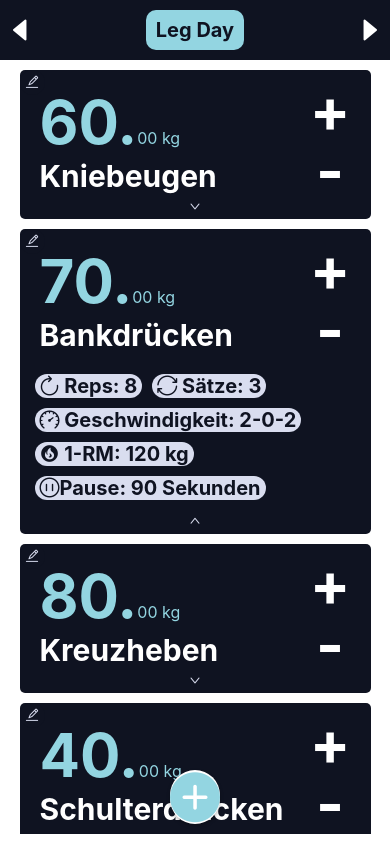
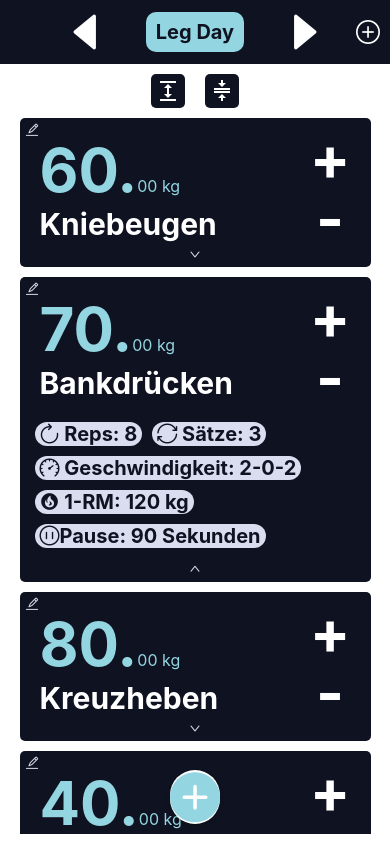
Before and after one commit to wallzry/GT, a React Native app: screen / in a window 390 px wide. Built offline with nearby package versions, Linux system fonts and the light colour scheme.

Commit message:
jetzt hinzufügen dass expand button grau

```diff
--- a/App.js
+++ b/App.js
@@ -10,17 +10,16 @@ import {
   SafeAreaView,
   Keyboard,
   Modal,
+  Animated,
 } from "react-native"
 import AntDesign from "react-native-vector-icons/AntDesign"
-
+import MaterialCommunityIcons from "react-native-vector-icons/MaterialCommunityIcons"
 import { GestureHandlerRootView } from "react-native-gesture-handler"
-import { Dimensions } from "react-native"
 import ListItem from "./components/ListItem"
-
-const { width: screenWidth } = Dimensions.get("window")
-const desiredWidth = screenWidth * 0.9
+import { PanGestureHandler, State } from "react-native-gesture-handler"
 
 export default function App() {
+  const [translateX, setTranslateX] = useState(new Animated.Value(0))
   const [exercise, setExercise] = useState("")
   const [weight, setWeight] = useState("")
   const [repetitions, setRepetitions] = useState("")
@@ -77,10 +76,32 @@ export default function App() {
         rest: 60,
         isExpanded: false,
       },
+      {
+        id: "5",
+        name: "ABC",
+        weight: 40,
+        repetitions: 12,
+        sets: 3,
+        speed: "4-0-1",
+        oneRepMax: 70,
+        rest: 60,
+        isExpanded: false,
+      },
+      {
+        id: "6",
+        name: "DEF",
+        weight: 40,
+        repetitions: 12,
+        sets: 3,
+        speed: "4-0-1",
+        oneRepMax: 70,
+        rest: 60,
+        isExpanded: false,
+      },
     ],
     "Chest Day": [
       {
-        id: "5",
+        id: "1",
         name: "Klimmzüge",
         weight: 0,
         repetitions: 10,
@@ -91,7 +112,7 @@ export default function App() {
         isExpanded: false,
       },
       {
-        id: "6",
+        id: "2",
         name: "nur1",
         weight: 34,
         repetitions: 10,
@@ -102,7 +123,7 @@ export default function App() {
         isExpanded: "",
       },
       {
-        id: "7",
+        id: "3",
         name: "keins",
         weight: 22,
         repetitions: "",
@@ -120,14 +141,45 @@ export default function App() {
     const dayNames = Object.keys(days)
     const currentIndex = dayNames.indexOf(currentDay)
     const nextIndex = (currentIndex + 1) % dayNames.length
-    setCurrentDay(dayNames[nextIndex])
+
+    // Starten der Animation nach links
+    Animated.timing(translateX, {
+      toValue: -0, // Bewegung nach links
+      duration: 0, // Dauer in Millisekunden
+      useNativeDriver: true, // Nutzt die native Animation Engine
+    }).start(() => {
+      translateX.setValue(0) // Setze den Animated Value zurück
+      setCurrentDay(dayNames[nextIndex]) // Aktualisiere den aktuellen Tag
+    })
   }
 
   const goToPreviousDay = () => {
     const dayNames = Object.keys(days)
     const currentIndex = dayNames.indexOf(currentDay)
     const previousIndex = (currentIndex - 1 + dayNames.length) % dayNames.length
-    setCurrentDay(dayNames[previousIndex])
+
+    // Starten der Animation nach rechts
+    Animated.timing(translateX, {
+      toValue: 0, // Bewegung nach rechts
+      duration: 0, // Dauer in Millisekunden
+      useNativeDriver: true, // Nutzt die native Animation Engine
+    }).start(() => {
+      translateX.setValue(0) // Setze den Animated Value zurück
+      setCurrentDay(dayNames[previousIndex]) // Aktualisiere den aktuellen Tag
+    })
+  }
+
+  const onSwipe = ({ nativeEvent }) => {
+    if (nativeEvent.state === State.END) {
+      // Überprüfen Sie, ob die Geste abgeschlossen ist
+      if (nativeEvent.translationX > 50) {
+        // Benutzer hat genug nach rechts gewischt
+        goToPreviousDay()
+      } else if (nativeEvent.translationX < -50) {
+        // Benutzer hat genug nach links gewischt
+        goToNextDay()
+      }
+    }
   }
 
   const toggleExpand = (id) => {
@@ -208,6 +260,11 @@ export default function App() {
     setSpeed(formatted) // Aktualisiere den Geschwindigkeitszustand mit dem formatierten Text
   }
 
+  // setze das geschwiendigkeit feld zurück wenn focus weil sonst löschen über keyboard nicht geht
+  const handleFocus = (stateSetter) => {
+    stateSetter("")
+  }
+
   const addExercise = () => {
     let errorMessage = ""
     if (exercise === "") {
@@ -275,18 +332,74 @@ export default function App() {
     })
   }
 
+  const expandAllItems = () => {
+    setDays({
+      ...days,
+      [currentDay]: days[currentDay].map((item) => ({
+        ...item,
+        isExpanded: true,
+      })),
+    })
+  }
+
+  const deexpandAllItems = () => {
+    setDays({
+      ...days,
+      [currentDay]: days[currentDay].map((item) => ({
+        ...item,
+        isExpanded: false,
+      })),
+    })
+  }
+
   return (
     <GestureHandlerRootView style={{ flex: 1 }}>
       <SafeAreaView style={styles.safeAreaTop}>
-        <View style={styles.navbar}>
-          <TouchableOpacity onPress={goToPreviousDay}>
-            <AntDesign name="caretleft" size={24} color="white" />
+        <PanGestureHandler onHandlerStateChange={onSwipe}>
+          <View style={styles.navbarContainer}>
+            <View style={styles.navbar}>
+              <TouchableOpacity onPress={goToPreviousDay}>
+                <AntDesign name="caretleft" size={40} color="white" />
+              </TouchableOpacity>
+              <Animated.View
+                style={[
+                  styles.navTitleContainer,
+                  {
+                    transform: [{ translateX }], // Fügt die animierte Bewegung hinzu
+                  },
+                ]}
+              >
+                <Text style={styles.navTitle}>{currentDay}</Text>
+              </Animated.View>
+              <TouchableOpacity onPress={goToNextDay}>
+                <AntDesign name="caretright" size={40} color="white" />
+              </TouchableOpacity>
+            </View>
+            <TouchableOpacity style={styles.navAddButton}>
+              <AntDesign name="pluscircleo" size={24} color="white" />
+            </TouchableOpacity>
+          </View>
+        </PanGestureHandler>
+        <View style={styles.expandButtons}>
+          <TouchableOpacity
+            style={styles.expandButton}
+            onPress={expandAllItems}
+          >
+            <MaterialCommunityIcons
+              name="arrow-expand-vertical"
+              size={24}
+              color="white"
+            />
           </TouchableOpacity>
-          <View style={styles.navTitleContainer}>
-            <Text style={styles.navTitle}>{currentDay}</Text>
-          </View>
-          <TouchableOpacity onPress={goToNextDay}>
-            <AntDesign name="caretright" size={24} color="white" />
+          <TouchableOpacity
+            style={styles.expandButton}
+            onPress={deexpandAllItems}
+          >
+            <MaterialCommunityIcons
+              name="arrow-collapse-vertical"
+              size={24}
+              color="white"
+            />
           </TouchableOpacity>
         </View>
         <View style={styles.container}>
@@ -326,7 +439,10 @@ export default function App() {
       >
         <View style={styles.centeredView}>
           <View style={styles.modalView}>
-            <Text style={styles.modalTitle}>Neue Übung</Text>
+            <Text style={styles.modalTitle}>
+              {" "}
+              {editingExerciseId ? "Übung bearbeiten" : "Neue Übung"}
+            </Text>
             <TextInput
               style={styles.input}
               placeholder="Übung"
@@ -361,6 +477,7 @@ export default function App() {
               value={speed}
               onChangeText={formatSpeedInput} // Verwende die angepasste Funktion
               keyboardType="numeric"
+              onFocus={() => handleFocus(setSpeed)}
             />
 
             <TextInput
@@ -388,6 +505,7 @@ export default function App() {
             <TouchableOpacity
               onPress={() => {
                 setIsModalVisible(!isModalVisible)
+                setEditingExerciseId(null)
                 clearInputs()
               }}
             >
@@ -410,7 +528,20 @@ const styles = StyleSheet.create({
     alignItems: "center",
     justifyContent: "space-between",
     padding: 10,
+    width: "70%",
+  },
+  navAddButton: {
+    color: "white",
+    position: "absolute",
+    right: 10,
+  },
+  navbarContainer: {
+    display: "flex",
+    flexDirection: "row",
+    justifyContent: "center",
+    alignItems: "center",
     backgroundColor: "#0F1321",
+    position: "relative",
   },
   navTitleContainer: {
     backgroundColor: "#93D5E1",
@@ -502,4 +633,17 @@ const styles = StyleSheet.create({
   safeAreaBottom: {
     backgroundColor: "#0F1321",
   },
+  expandButtons: {
+    display: "flex",
+    flexDirection: "row",
+    justifyContent: "center",
+    alignItems: "center",
+    marginTop: 10,
+    gap: 20,
+  },
+  expandButton: {
+    backgroundColor: "#0F1321",
+    padding: 5,
+    borderRadius: 5,
+  },
 })
--- a/package.json
+++ b/package.json
@@ -16,6 +16,7 @@
     "react": "18.2.0",
     "react-native": "0.72.6",
     "react-native-gesture-handler": "~2.12.0",
+    "react-native-reanimated": "^3.6.1",
     "react-native-vector-icons": "^10.0.3",
     "tailwindcss": "^3.4.0"
   },
```
Also changed, not shown: 1 other file (tests, documents, lock files or other folders).
